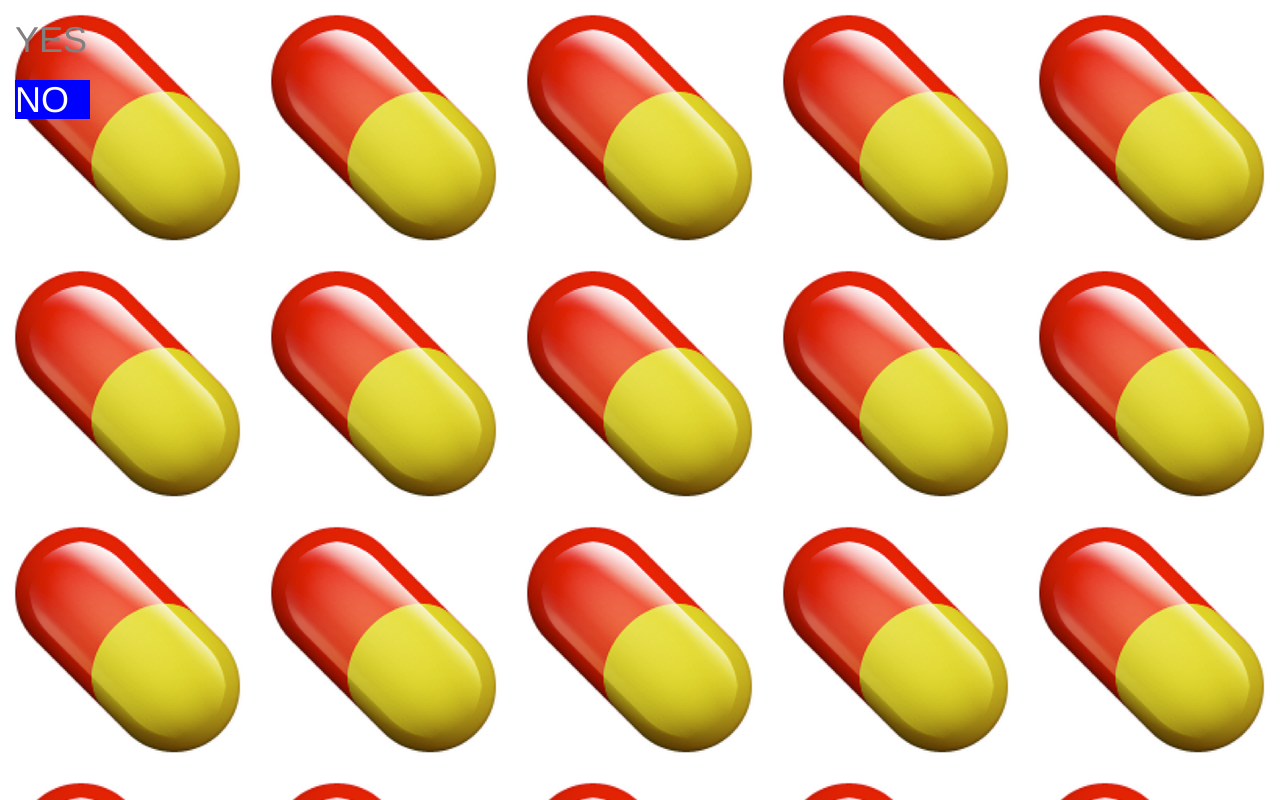
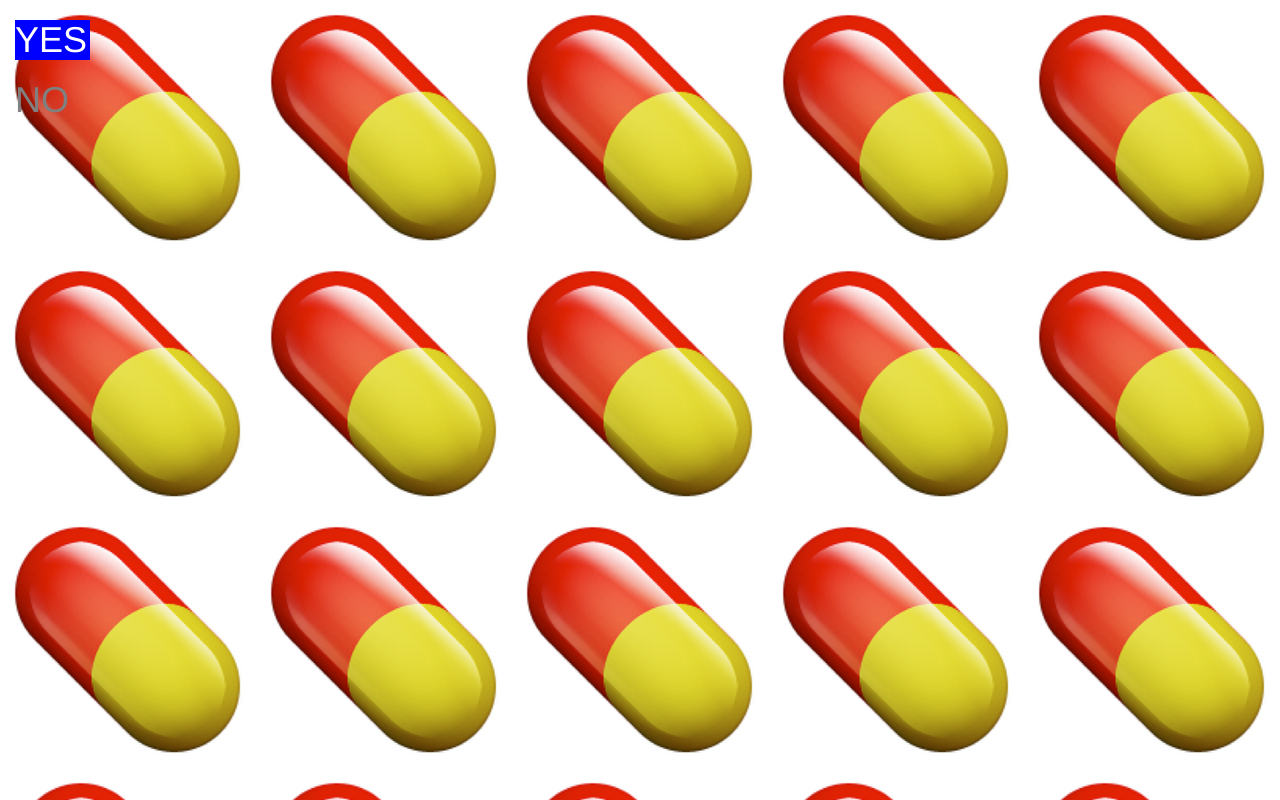
Before and after one commit to ispillintoday/ispillintoday.github.io, a plain HTML site: page index.html in a window 1280 px wide. Drawn offline with nearby package versions, Linux system fonts and the light colour scheme.

Commit message:
status update

```diff
--- a/index.html
+++ b/index.html
@@ -12,8 +12,8 @@
   <body>
     <div class="container-fluid">
       <h2 id="greeting"></h2>
-      <h1 id="status-off" class="yes">YES</h1>
-      <h1 id="status-on" class="no">NO</h1>
+      <h1 id="status-on" class="yes">YES</h1>
+      <h1 id="status-off" class="no">NO</h1>
     </div>
     <script src="http://code.jquery.com/jquery.js"></script>
     <script src="js/bootstrap.min.js"></script>
```
